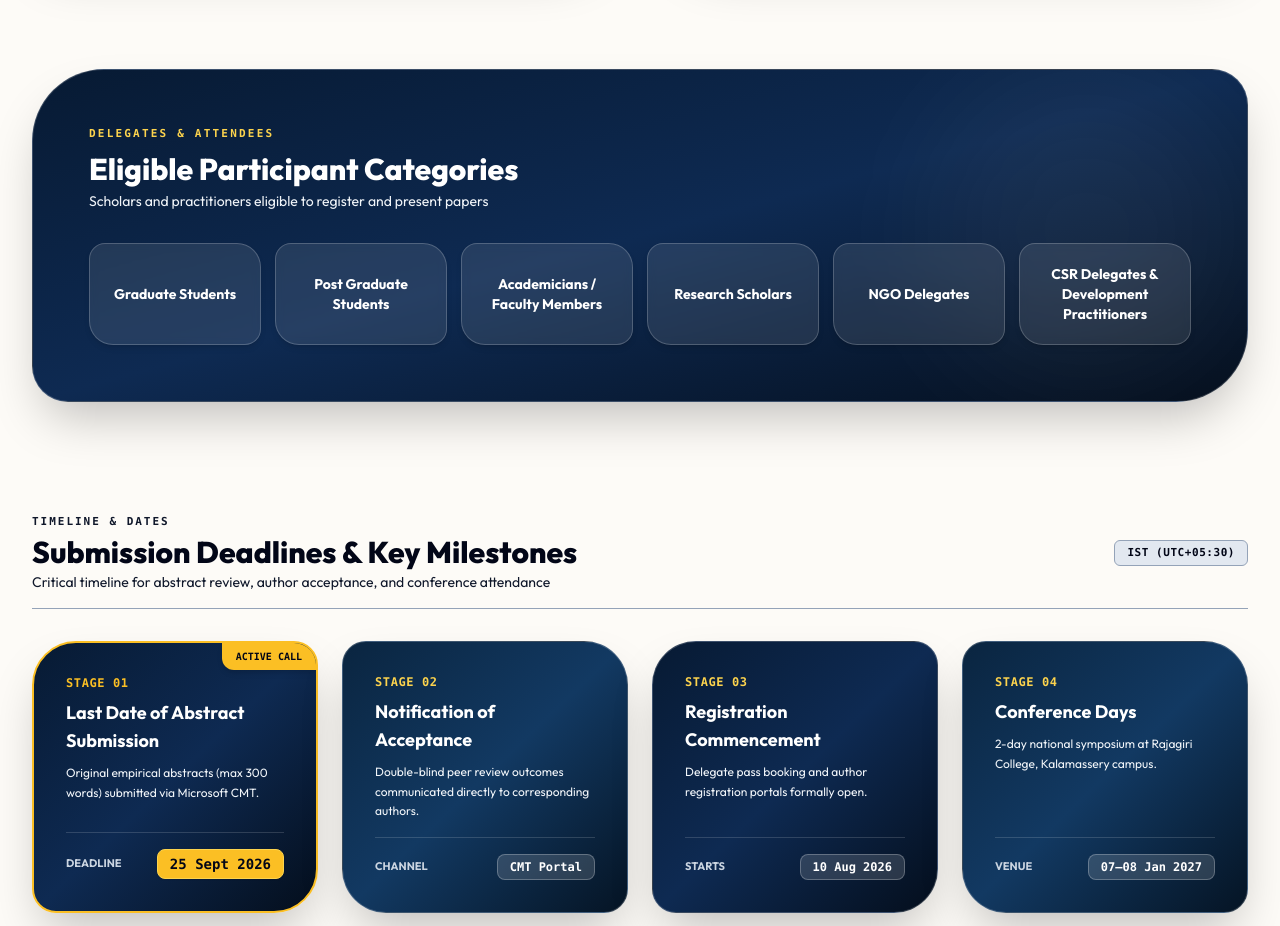
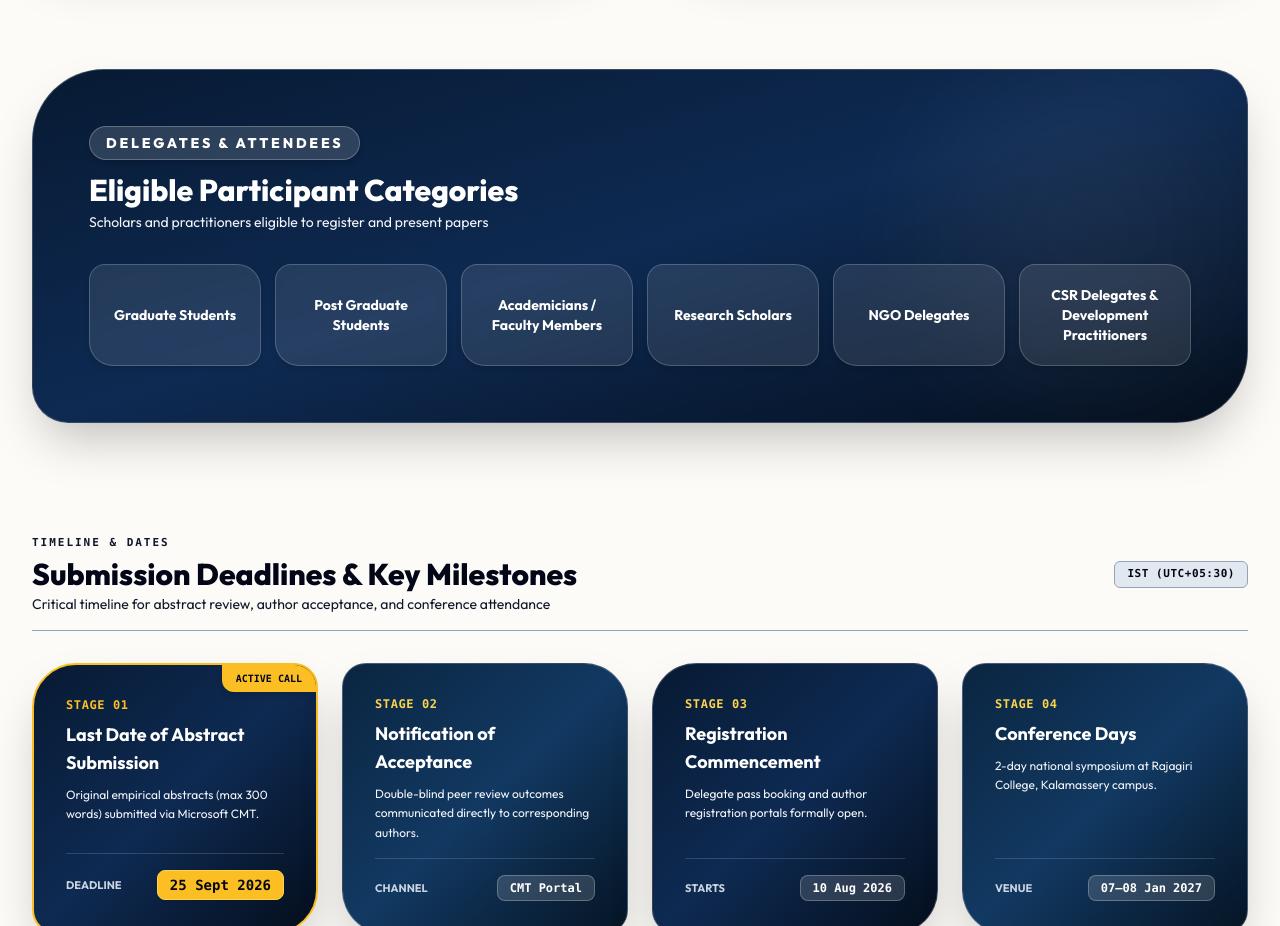
Before and after one commit to Rlabzteam/Dyuti27, a React (Vite) app: page /cfp in a window 1280 px wide. Shown: the part 2820-3746 px from the top of the page. Built offline with nearby package versions, Linux system fonts and the light colour scheme.

Commit message:
Update Delegates & Attendees label to bold, white, and high-visibility glassmorphic badge

```diff
--- a/src/pages/CallForPapers.tsx
+++ b/src/pages/CallForPapers.tsx
@@ -324,9 +324,9 @@ export const CallForPapers: React.FC = () => {
           <div className="absolute top-0 right-0 w-80 h-80 bg-white/5 rounded-full blur-3xl pointer-events-none" />
 
           <div className="mb-8 relative z-10">
-            <span className="text-[11px] font-mono font-black uppercase tracking-[0.2em] text-amber-300 block mb-2">
-              Delegates &amp; Attendees
-            </span>
+            <div className="inline-flex items-center px-4 py-1.5 rounded-full bg-white/15 border border-white/25 text-white text-xs sm:text-sm font-sans font-black uppercase tracking-[0.2em] mb-3 shadow-md">
+              <span>Delegates &amp; Attendees</span>
+            </div>
             <h3 className="font-heading text-2xl sm:text-3xl text-white font-black m-0">
               Eligible Participant Categories
             </h3>
@@ -339,7 +339,7 @@ export const CallForPapers: React.FC = () => {
             {participantTypes.map((type, idx) => (
               <div
                 key={idx}
-                className="p-4 sm:p-5 rounded-2xl rounded-tr-3xl rounded-bl-3xl bg-white/10 hover:bg-white/20 border border-white/20 hover:border-amber-300/60 text-center font-sans text-xs sm:text-sm font-bold text-white shadow-md flex items-center justify-center transition-all cursor-default backdrop-blur-sm"
+                className="p-4 sm:p-5 rounded-2xl rounded-tr-3xl rounded-bl-3xl bg-white/10 hover:bg-white/20 border border-white/20 hover:border-white/40 text-center font-sans text-xs sm:text-sm font-bold text-white shadow-md flex items-center justify-center transition-all cursor-default backdrop-blur-sm"
               >
                 <span>{type}</span>
               </div>
```
